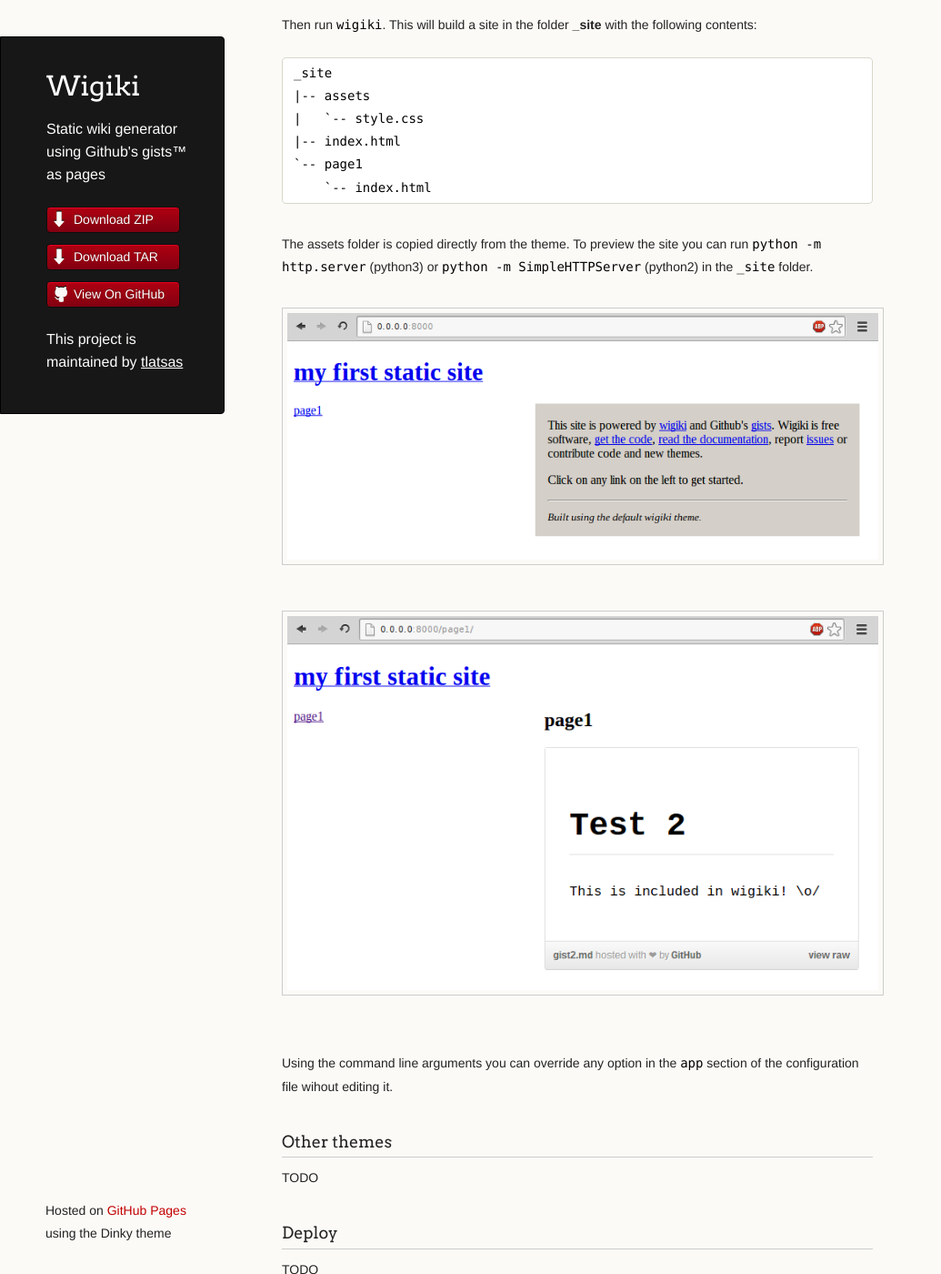
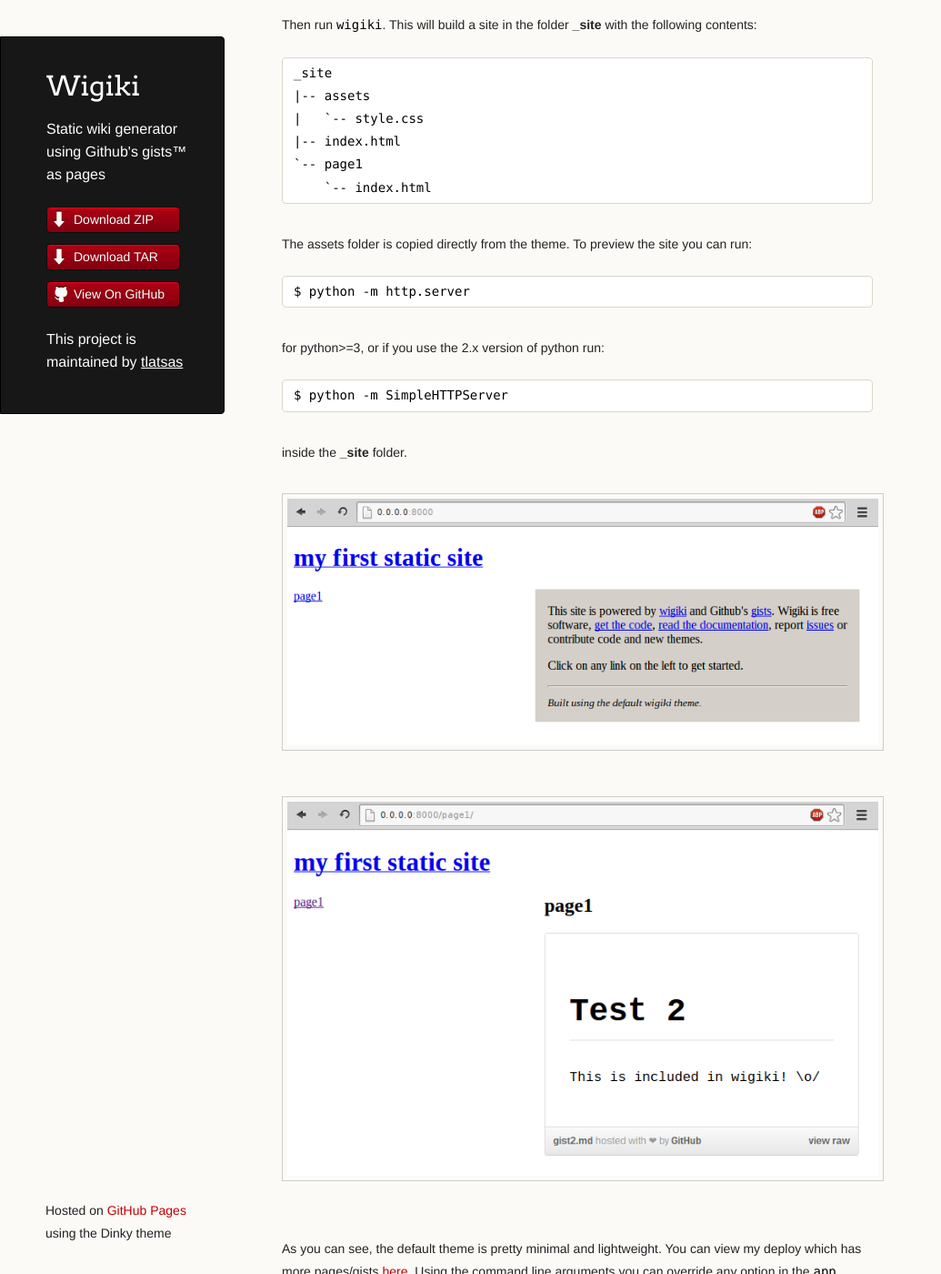
Before and after one commit to tlatsas/wigiki, a Jekyll site: the page built from index.md, in a window 1280 px wide and 1400 px high, scrolled down 3346 px. Shown: the whole window at 91% size, without its empty margins (0-1035 px from the left). Built offline with Jekyll 4.4.1, drawn with Linux system fonts in a browser that asks for light colours; Markdown is read by kramdown in place of the engine named in the settings; some of the changed text lies outside the part shown.

Commit message:
update configuration section

````diff
--- a/index.md
+++ b/index.md
@@ -144,15 +144,27 @@
     `-- index.html
 ```
 
-The assets folder is copied directly from the theme. To preview the site you can run
-`python -m http.server` (python3) or `python -m SimpleHTTPServer` (python2) in the `_site` folder.
+The assets folder is copied directly from the theme. To preview the site you can run:
+
+```
+$ python -m http.server
+```
+
+for python>=3, or if you use the 2.x version of python run:
+
+```
+$ python -m SimpleHTTPServer
+```
+
+inside the **_site** folder.
 
 <img alt="frontpage" src="images/doc/front.png">
 <img alt="page1" src="images/doc/page1.png">
 
-Using the command line arguments you can override any option in the `app` section of the configuration
-file wihout editing it.
-
+As you can see, the default theme is pretty minimal and lightweight. You can view
+my deploy which has more pages/gists [here][deploy].
+Using the command line arguments you can override any option in the `app`
+section of the configuration file wihout editing it.
 
 ### Other themes
 
@@ -177,3 +189,4 @@
 [docs]: http://tlatsas.github.io/wigiki
 [issues]: https://github.com/tlatsas/wigiki/issues
 [arch]: https://aur.archlinux.org/packages/wigiki-git/
+[deploy]: https://dl.kodama.gr/notes/
````
